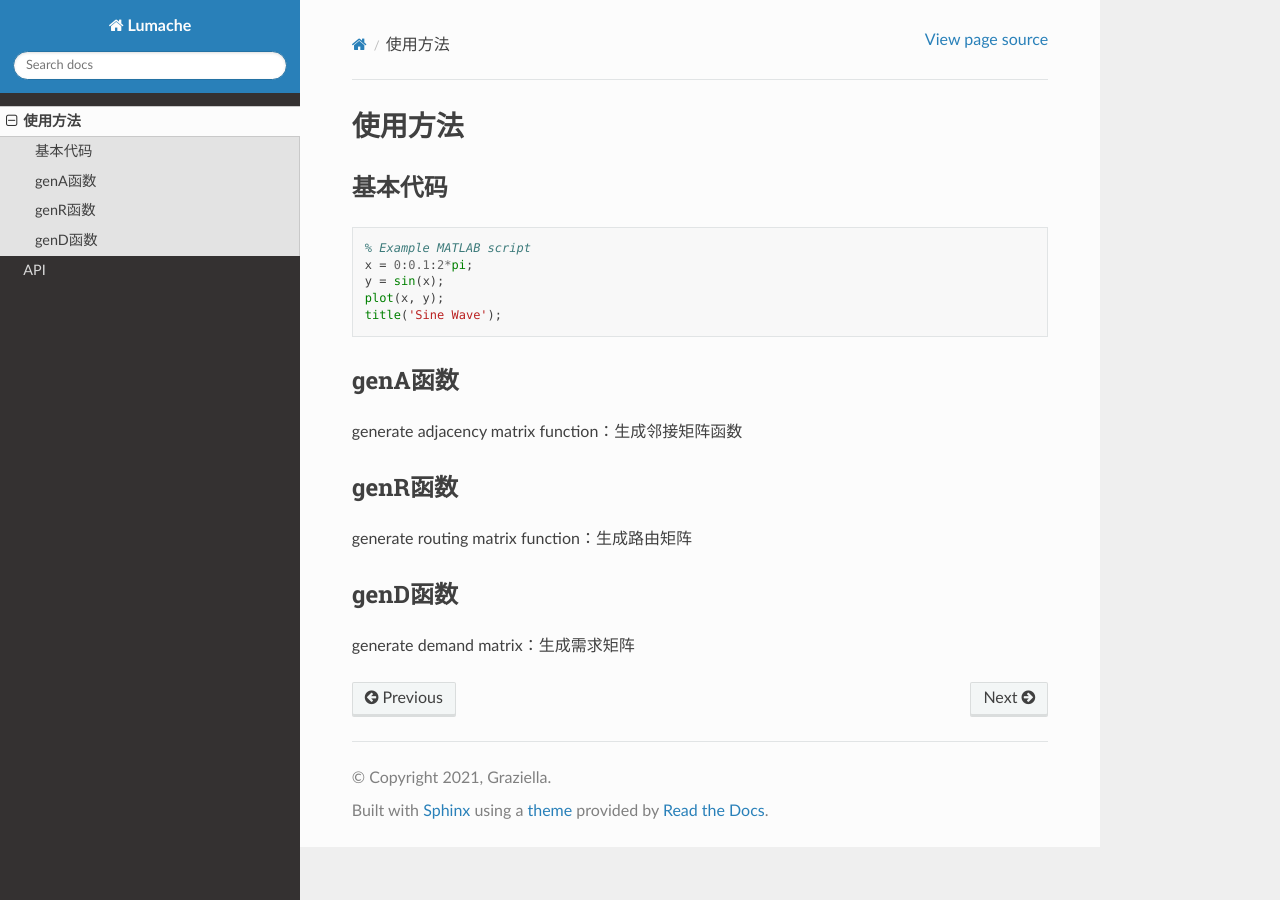
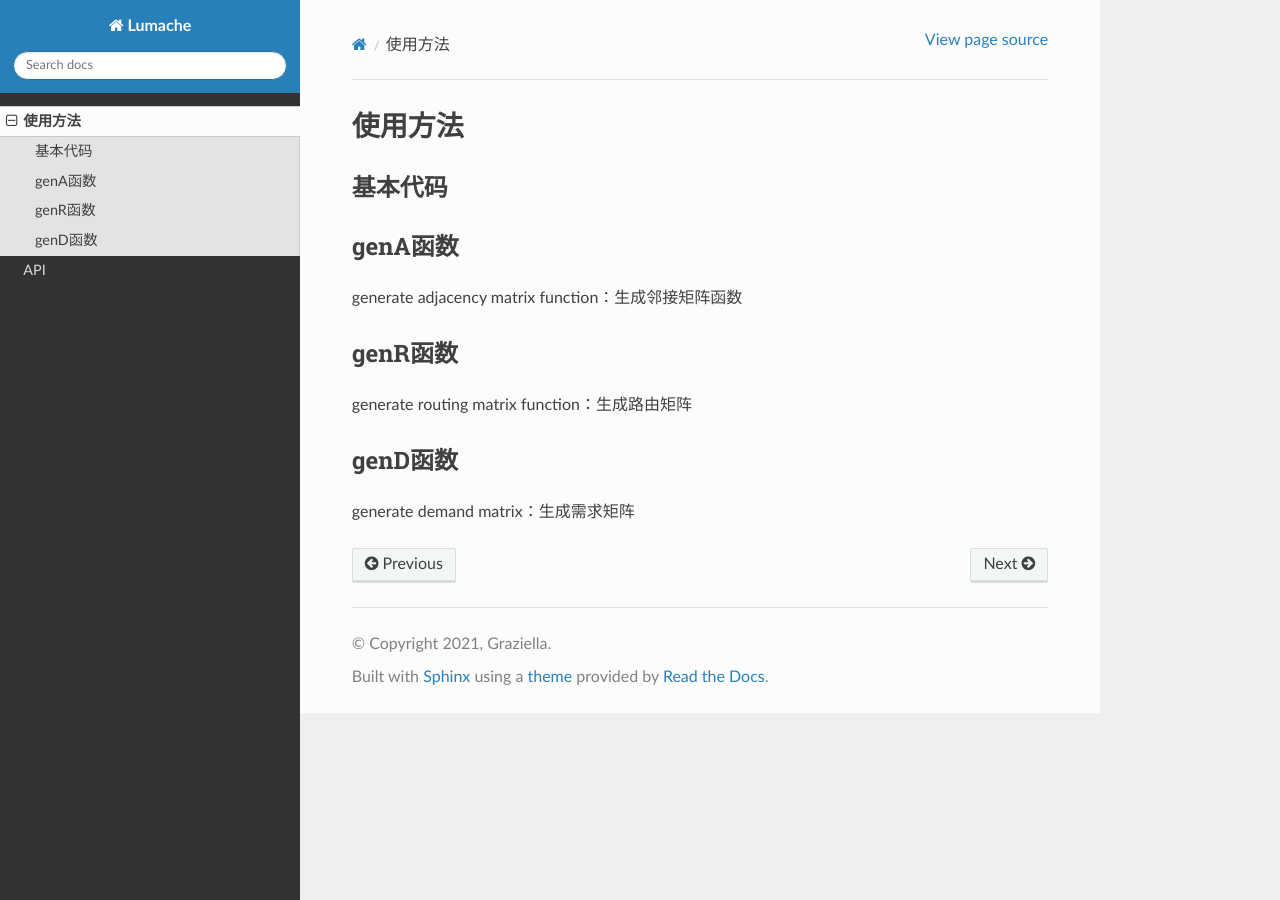
Before and after one commit to yveschris/discrete-event-solver-docs, a Sphinx documentation site: the page built from docs/source/usage.rst, in a window 1280 px wide. Built offline with Sphinx 7.4.7 and the Read the Docs theme 3.1.0, drawn with Linux system fonts in a browser that asks for light colours.

Commit message:
refined usage page

```diff
--- a/docs/source/usage.rst
+++ b/docs/source/usage.rst
@@ -8,14 +8,6 @@
 
 基本代码
 ------------
-
-.. code-block:: matlab
-
-    % Example MATLAB script
-    x = 0:0.1:2*pi;
-    y = sin(x);
-    plot(x, y);
-    title('Sine Wave');
 
 .. code-block:: Matlab
    clear
```
